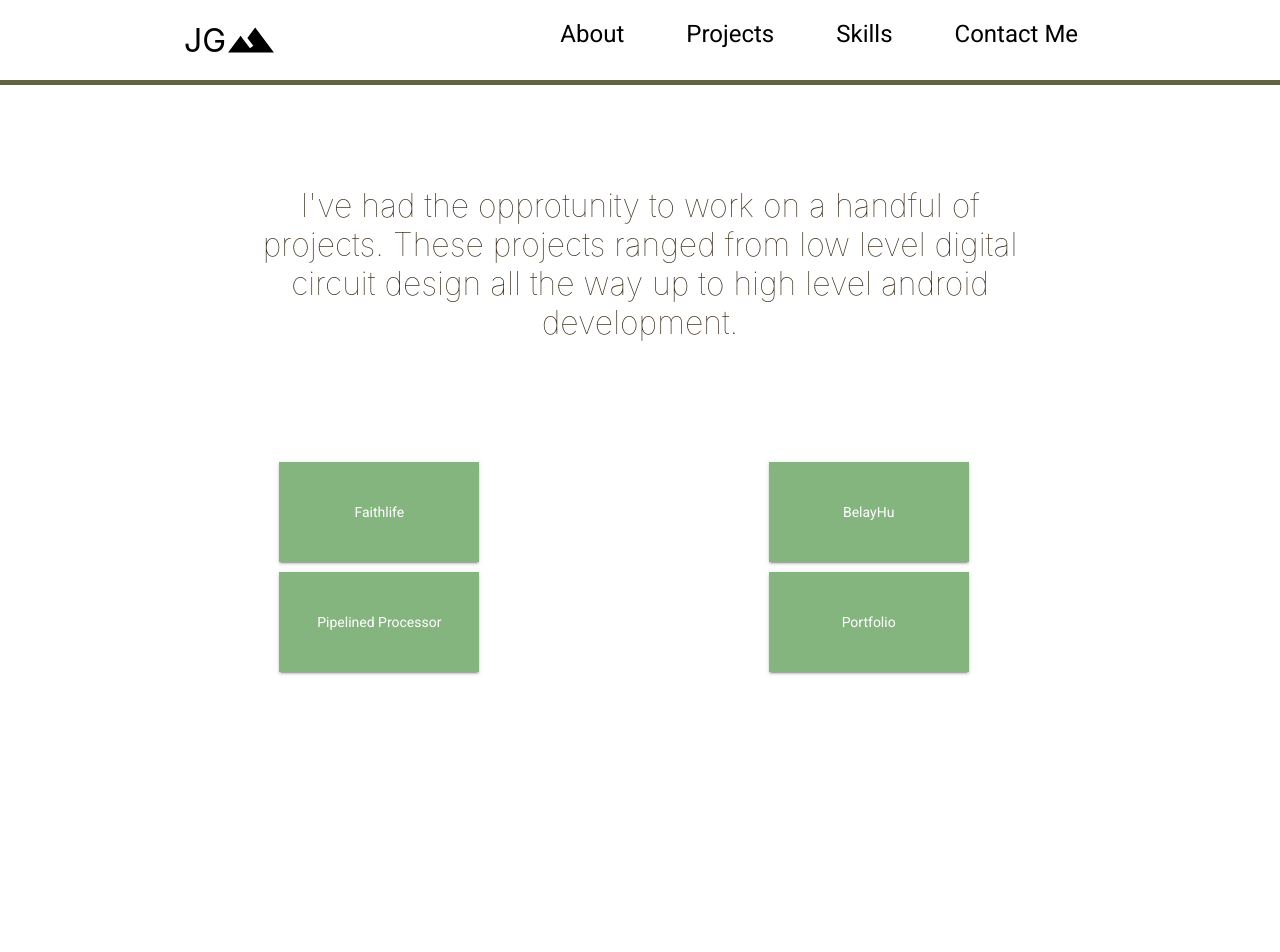
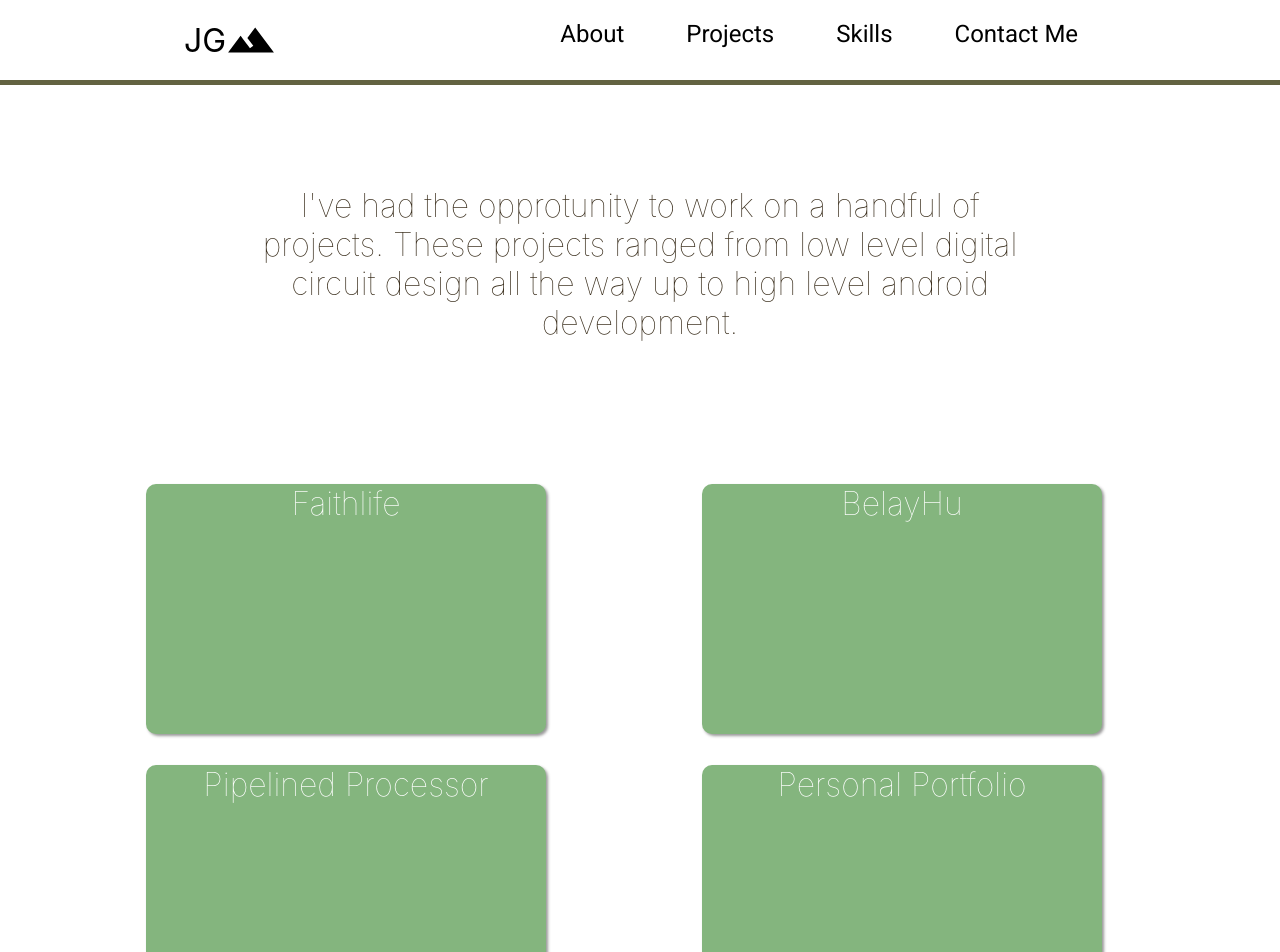
Before and after one commit to jacobg826/Jacob-Gervais-Website, a React (Create React App) app: page /projects in a window 1280 px wide. Shown: the top 952 px of the page. Built offline with nearby package versions, Linux system fonts and the light colour scheme.

Commit message:
Setup project flipcards

```diff
--- a/package.json
+++ b/package.json
@@ -9,6 +9,7 @@
     "@testing-library/react": "^11.2.6",
     "@testing-library/user-event": "^12.8.3",
     "react": "^17.0.2",
+    "react-card-flip": "^1.1.1",
     "react-dom": "^17.0.2",
     "react-router-dom": "^5.2.0",
     "react-scripts": "4.0.3",
--- a/src/App.css
+++ b/src/App.css
@@ -1,6 +1,6 @@
 #page-container {
   position: relative;
-  min-height: 100vh;
+  min-height: 80vh;
 }
 
 #content-wrap {
--- a/src/Components/About.js
+++ b/src/Components/About.js
@@ -8,7 +8,7 @@ function About () {
         <div className="page-layout">
             <div>
                 <h1 className='about-text'>
-                    I am a recent graduate from the University of washington with
+                    I am a recent graduate from the University of Washington with
                     a degree in Electrical and Computer Engineering
                 </h1>
 
--- a/src/Components/Contact.css
+++ b/src/Components/Contact.css
@@ -2,7 +2,7 @@
     display: flex;
     justify-content: center;
     margin-top: 300px;
-    margin-bottom: 22.62%;
+    margin-bottom: 300px;
     align-items: center;
 
 }
--- a/src/Components/Footer.css
+++ b/src/Components/Footer.css
@@ -2,7 +2,7 @@
     display: flex;
     justify-content: center;
     align-items: center;
-    height: 160px;
+    height: 20vh;
     background-color: #000;
 }
 
--- a/src/Components/Projects.css
+++ b/src/Components/Projects.css
@@ -29,3 +29,49 @@
     margin-bottom: 40px;
     height: fit-content;
 }
+
+.flip-front {
+    width: 400px;
+    height: 250px;
+    box-sizing: border-box;
+    border-radius: 10px;
+    box-shadow: 2px 2px 3px #999;
+    background: #84B57E;
+    transition: background 250ms;
+}
+
+.flip-front:hover {
+    background: #636341;
+}
+
+.flip-back {
+    width: 400px;
+    height: 250px;
+    box-sizing: border-box;
+    border-radius: 10px;
+    box-shadow: 2px 2px 3px #999;
+    background: #f2f3f4;
+    transition: background 250ms;
+}
+
+.flip-back:hover {
+    background: #d3d3d3;
+}
+
+.flip-text {
+    width: 400px;
+    font-weight: lighter;
+    color: #fff;
+    text-align: center;
+    margin-bottom: 40px;
+    height: fit-content;
+}
+
+.flip-back-text {
+    margin-left: 10px;
+    width: 350px;
+    font-weight: lighter;
+    color: #382C1A;
+    text-align: left;
+    height: fit-content;
+}
--- a/src/Components/Projects.js
+++ b/src/Components/Projects.js
@@ -1,12 +1,25 @@
-import React from 'react'
-import {Button} from '@material-ui/core'
+import React, { useState } from 'react'
+import {Button, StepConnector} from '@material-ui/core'
 import {withStyles} from '@material-ui/core/styles'
 import myFace from './images/my_face.jpg'
 import CustomBtn from './CustomBtn'
+import ReactCardFlip from 'react-card-flip';
 import './Projects.css'
 
 
 function Projects () {
+        const [FaithlifeClick, setClick] = useState(false);
+        const handleFaithlife = () => setClick(!FaithlifeClick);
+
+        const [BelayHuClick, setBelay] = useState(false);
+        const handleBelayHu = () => setBelay(!BelayHuClick);
+
+        const [procClick, setProc] = useState(false);
+        const handleProc = () => setProc(!procClick);
+
+        const [portClick, setPort] = useState(false);
+        const handlePort = () => setPort(!portClick);
+
         return (
             <div>
                 <div className="project-layout">
@@ -16,10 +29,63 @@ function Projects () {
                     </h1>
                 </div>
                 <div className="project-grid">
-                <CustomBtn txt="Faithlife"/>
-                <CustomBtn txt="BelayHu"/>
-                <CustomBtn txt="Pipelined Processor"/>
-                <CustomBtn txt="Portfolio"/>
+
+                <ReactCardFlip isFlipped={FaithlifeClick} flipDirection="vertical">
+                    <div className="flip-front" onClick={handleFaithlife}>
+                        <h1 className = "flip-text"> Faithlife</h1>
+                    </div>
+
+                    <div className="flip-back" onClick={handleFaithlife}>
+                        <h2 className="flip-back-text"> Software Developer intern</h2>
+                        <h3 className="flip-back-text"> Worked on a remote team on the Android mobile app.</h3>
+                        <h3 className="flip-back-text">
+                            Used Kotlin to develop features on the app such as:
+                            adaptive text responses, user directory, various bugs
+                        </h3>
+                    </div>
+                </ReactCardFlip>
+
+                <ReactCardFlip isFlipped={BelayHuClick} flipDirection="vertical">
+                    <div className="flip-front" onClick={handleBelayHu}>
+                        <h1 className = "flip-text"> BelayHu</h1>
+                    </div>
+
+                    <div className="flip-back" onClick={handleBelayHu}>
+                        <h2 className="flip-back-text"> Lead Embedded System Engineer</h2>
+                        <h3 className="flip-back-text"> Developed a robotic climbing belay system using 2 microcontrollers.</h3>
+                        <h3 className="flip-back-text">
+                            Used Python and C for the respective microcontrollers. Used UART, I2C, and SPI in the design.
+                        </h3>
+                    </div>
+                </ReactCardFlip>
+
+                <ReactCardFlip isFlipped={procClick} flipDirection="vertical">
+                    <div className="flip-front" onClick={handleProc}>
+                        <h1 className = "flip-text"> Pipelined Processor</h1>
+                    </div>
+
+                    <div className="flip-back" onClick={handleProc}>
+                        <h2 className="flip-back-text"> Computer Architect</h2>
+                        <h3 className="flip-back-text"> Developed a pipelined processor using SystemVerilog.</h3>
+                        <h3 className="flip-back-text">
+                            Simulated running assembly code on the processor.
+                        </h3>
+                    </div>
+                </ReactCardFlip>
+
+                <ReactCardFlip isFlipped={portClick} flipDirection="vertical">
+                    <div className="flip-front" onClick={handlePort}>
+                        <h1 className = "flip-text"> Personal Portfolio</h1>
+                    </div>
+
+                    <div className="flip-back" onClick={handlePort}>
+                        <h2 className="flip-back-text"> Software Engineer</h2>
+                        <h3 className="flip-back-text"> Designed this website right here!</h3>
+                        <h3 className="flip-back-text">
+                            Used ReactJS, HTML, and CSS to make this nice looking website.
+                        </h3>
+                    </div>
+                </ReactCardFlip>
                 </div>
             </div>
         )
--- a/src/Components/Skills.css
+++ b/src/Components/Skills.css
@@ -24,29 +24,18 @@
 
 .skill-grid {
     display: grid;
-    grid-template-columns: repeat(1, auto);
     justify-content: space-evenly;
     justify-items: center;
     align-content: space-evenly;
     align-items: center;
-    grid-gap: 50px;
     list-style: none;
     text-align: center;
-    margin-right: 44%;
-}
 
-.icon {
-    height: 150;
-    width: 150;
-}
-
-.icon:hover {
-    color: blue;
 }
 
 #skill-item {
-    display:grid;
-    width: 200px;
+    display:flex;
+    width: 100vw;
     height: fit-content;
     justify-items: center;
 }
--- a/src/Components/Skills.js
+++ b/src/Components/Skills.js
@@ -22,7 +22,7 @@ function Skills () {
                     Here are some of the specific areas I am skilled in:
                 </h1>
             </div>
-            <div className="skill-grid">
+            <div>
                 <div id="skill-item">
                     <AndroidIcon style={{ height: '150', width: '150' }}/>
                     <h2 className="item-text" > Android Development</h2>
```
Also changed, not shown: 1 other file (tests, documents, lock files or other folders). Lines whose indentation alone changed are shown as unchanged.
